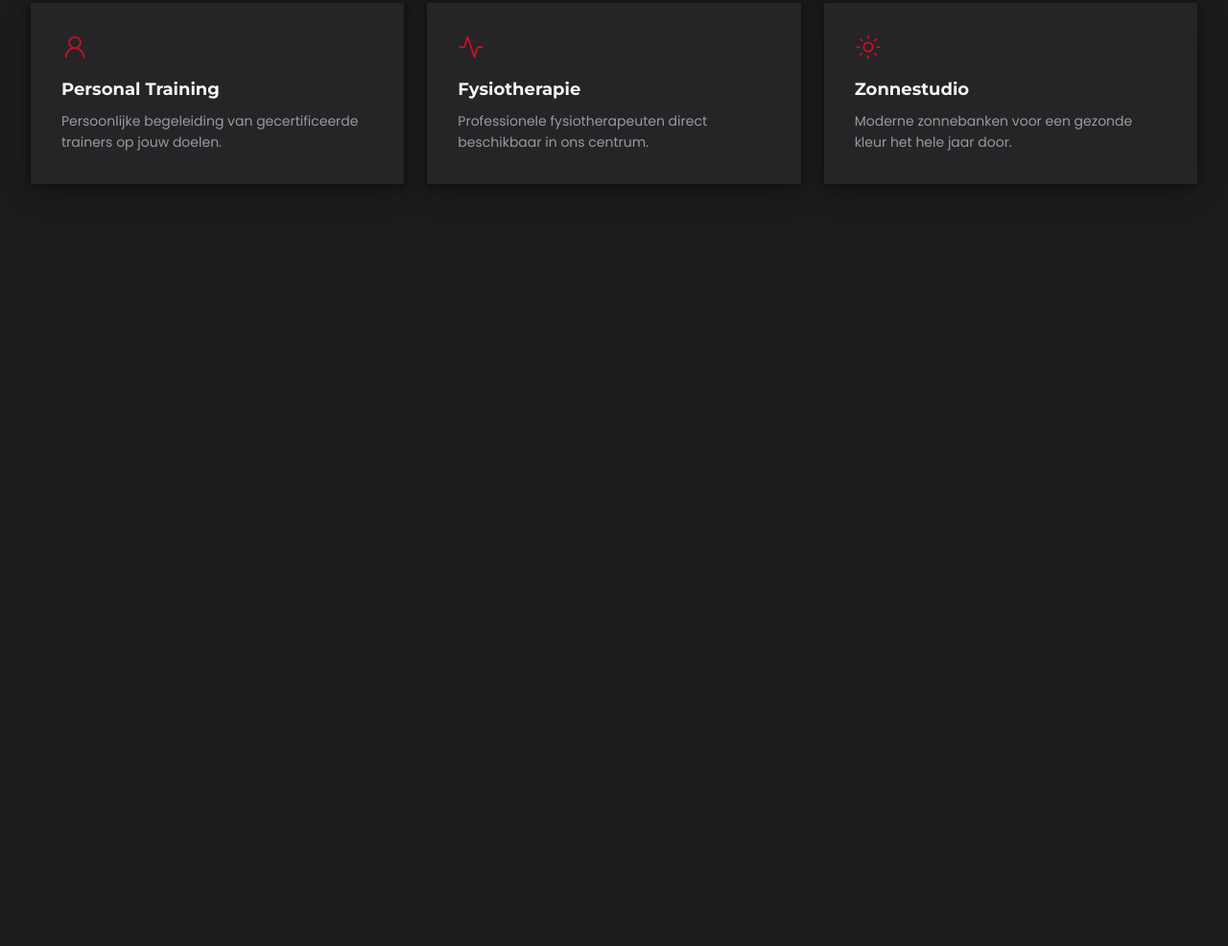
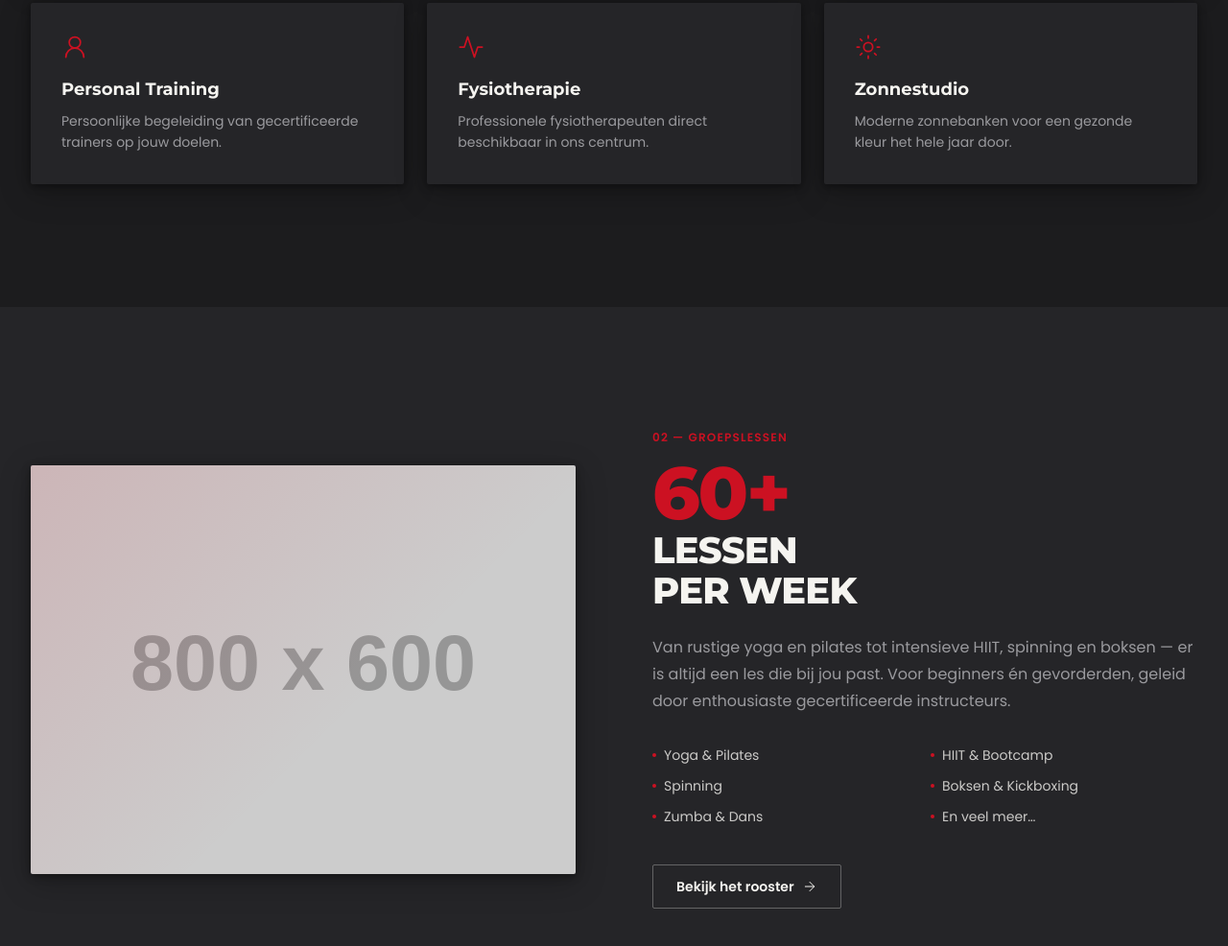
Before and after one commit to KoningBas/USA-Test, a website: page index.html in a window 1280 px wide. Shown: the part 1509-2495 px from the top of the page at 96% size. Before the commit the page ends 1829 px from the top, so only its background shows below. Drawn offline with nearby package versions, Linux system fonts and the light colour scheme; placeholder pictures from the web are drawn by us.

Commit message:
feat: add groepslessen split section with lesson types

```diff
--- a/index.html
+++ b/index.html
@@ -224,7 +224,38 @@
   </div>
 </section>
 
-    <!-- sections go here -->
+    <!-- GROEPSLESSEN -->
+<section id="groepslessen" class="bg-surface py-24 lg:py-32 overflow-hidden scroll-mt-20">
+  <div class="max-w-7xl mx-auto px-6 lg:px-8">
+    <div class="grid grid-cols-1 lg:grid-cols-2 gap-12 lg:gap-20 items-center">
+      <div class="relative rounded-sm overflow-hidden shadow-card reveal">
+        <img src="https://placehold.co/800x600/252528/F5F4F0?text=Groepslessen" alt="Groepslessen USA Sport" class="w-full h-80 lg:h-full object-cover" />
+        <div class="absolute inset-0" style="background:linear-gradient(135deg,rgba(204,17,34,0.12) 0%,transparent 60%);"></div>
+      </div>
+      <div class="reveal">
+        <span class="font-poppins text-xs font-semibold tracking-widest uppercase text-usa-red mb-3 block">02 — Groepslessen</span>
+        <div class="mb-6">
+          <span class="font-montserrat font-extrabold text-usa-red" style="font-size:clamp(3rem,6vw,5rem);letter-spacing:-0.03em;line-height:1;">60+</span>
+          <span class="font-montserrat font-extrabold text-off-white block" style="font-size:clamp(1.5rem,3vw,2.5rem);letter-spacing:-0.02em;line-height:1.1;">LESSEN<br />PER WEEK</span>
+        </div>
+        <p class="font-poppins text-muted mb-8" style="line-height:1.75;">Van rustige yoga en pilates tot intensieve HIIT, spinning en boksen — er is altijd een les die bij jou past. Voor beginners én gevorderden, geleid door enthousiaste gecertificeerde instructeurs.</p>
+        <ul class="grid grid-cols-2 gap-3 mb-10">
+          <li class="flex items-center gap-2 font-poppins text-off-white/80 text-sm"><span class="w-1 h-1 rounded-full bg-usa-red flex-shrink-0"></span>Yoga & Pilates</li>
+          <li class="flex items-center gap-2 font-poppins text-off-white/80 text-sm"><span class="w-1 h-1 rounded-full bg-usa-red flex-shrink-0"></span>HIIT & Bootcamp</li>
+          <li class="flex items-center gap-2 font-poppins text-off-white/80 text-sm"><span class="w-1 h-1 rounded-full bg-usa-red flex-shrink-0"></span>Spinning</li>
+          <li class="flex items-center gap-2 font-poppins text-off-white/80 text-sm"><span class="w-1 h-1 rounded-full bg-usa-red flex-shrink-0"></span>Boksen & Kickboxing</li>
+          <li class="flex items-center gap-2 font-poppins text-off-white/80 text-sm"><span class="w-1 h-1 rounded-full bg-usa-red flex-shrink-0"></span>Zumba & Dans</li>
+          <li class="flex items-center gap-2 font-poppins text-off-white/80 text-sm"><span class="w-1 h-1 rounded-full bg-usa-red flex-shrink-0"></span>En veel meer…</li>
+        </ul>
+        <a href="#contact" class="inline-flex items-center gap-2 border border-off-white/30 hover:border-off-white hover:bg-off-white hover:text-anthracite text-off-white font-poppins font-semibold text-sm px-6 py-3 rounded-sm transition-all duration-200 cursor-pointer">
+          Bekijk het rooster
+          <svg xmlns="http://www.w3.org/2000/svg" width="16" height="16" viewBox="0 0 24 24" fill="none" stroke="currentColor" stroke-width="1.5" stroke-linecap="round" stroke-linejoin="round"><path d="M5 12h14"/><path d="m12 5 7 7-7 7"/></svg>
+        </a>
+      </div>
+    </div>
+  </div>
+</section>
+
   </main>
 
   <script>
```
